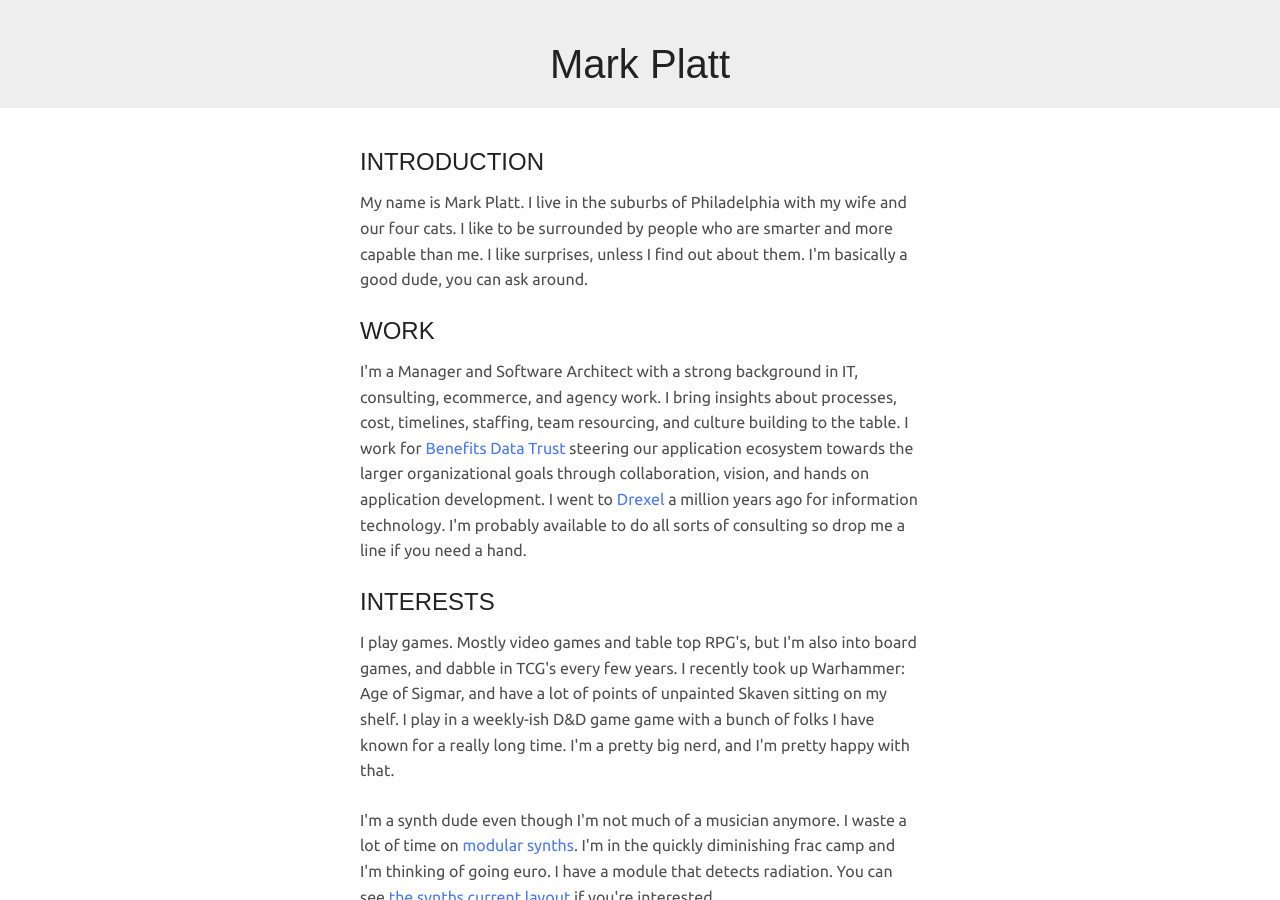
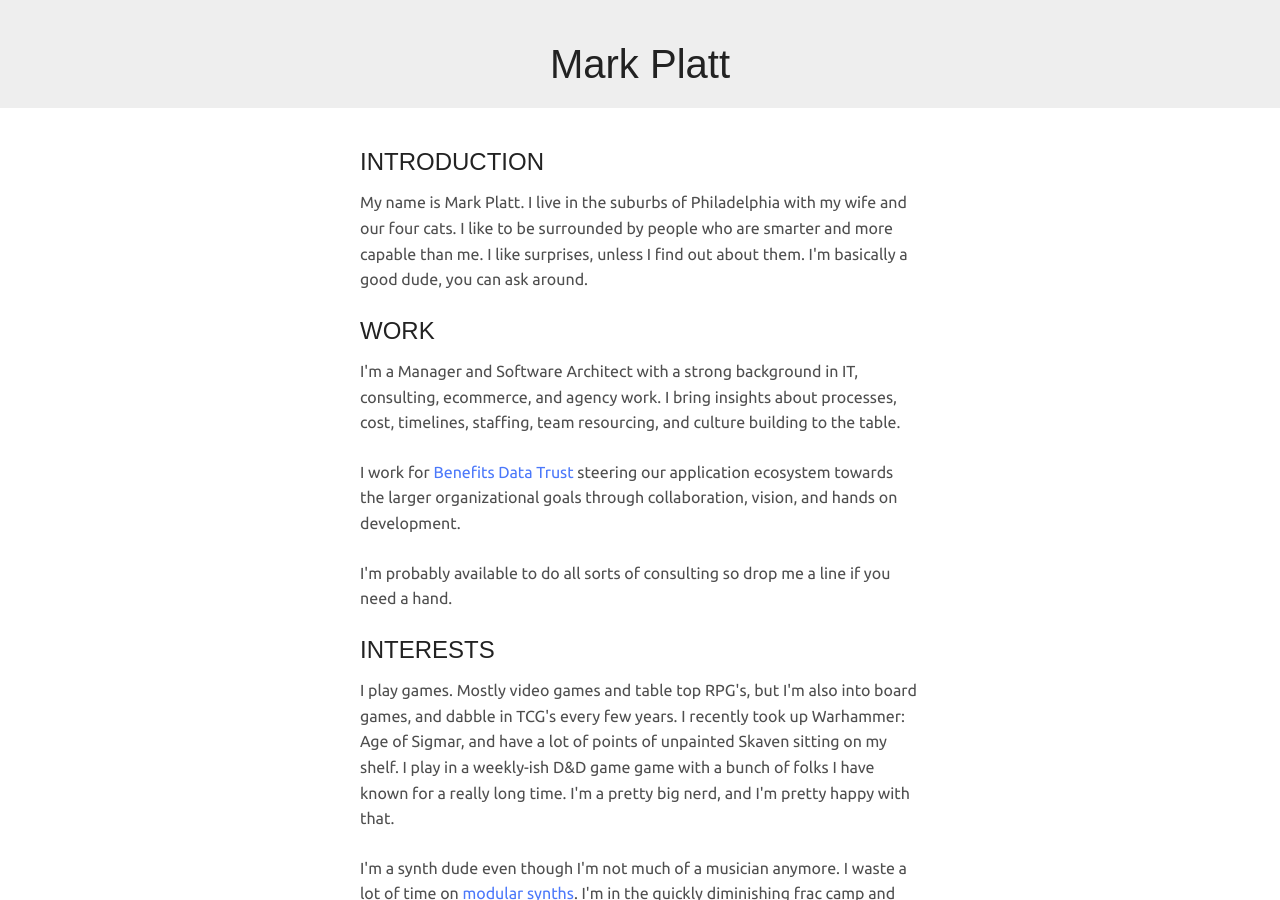
Before and after one commit to mrkplt/mrkplt.github.io, a Jekyll site: the page built from index.html, in a window 1280 px wide and 900 px high. Built offline with Jekyll 4.4.1, drawn with Linux system fonts in a browser that asks for light colours; some web fonts are replaced.

Commit message:
Update work.html

```diff
--- a/_includes/work.html
+++ b/_includes/work.html
@@ -1,6 +1,12 @@
 <h2 id='work'>Work</h2>
 <p>
-  I'm a Manager and Software Architect with a strong background in IT, consulting, ecommerce, and agency work. I bring insights about processes, cost, timelines, staffing, team resourcing, and culture building to the table. I work for <a href="https://bdtrust.org/">Benefits Data Trust</a> steering our application ecosystem towards the larger organizational goals through collaboration, vision, and hands on application development. I went to <a href="http://www.drexel.edu">Drexel</a> a million years ago for information technology. I'm probably available to do all sorts of consulting so drop me a line if you need a hand.
+  I'm a Manager and Software Architect with a strong background in IT, consulting, ecommerce, and agency work. I bring insights about processes, cost, timelines, staffing, team resourcing, and culture building to the table.
+</p>
+<p>
+  I work for <a href="https://bdtrust.org/">Benefits Data Trust</a> steering our application ecosystem towards the larger organizational goals through collaboration, vision, and hands on development.
+</p>
+  I'm probably available to do all sorts of consulting so drop me a line if you need a hand.
+<p>
 </p>
 
 <a href="#top" class='visually-hidden'>Top</a>
```
